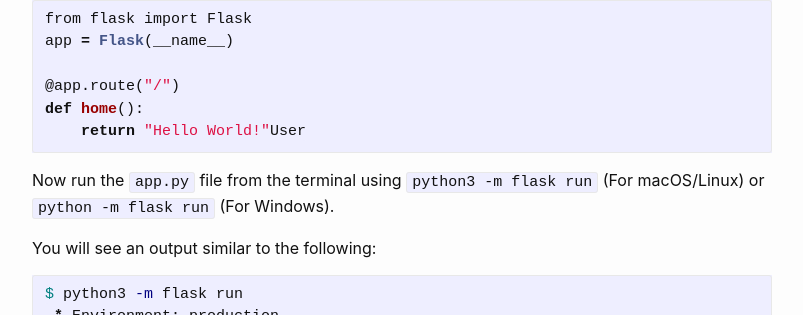
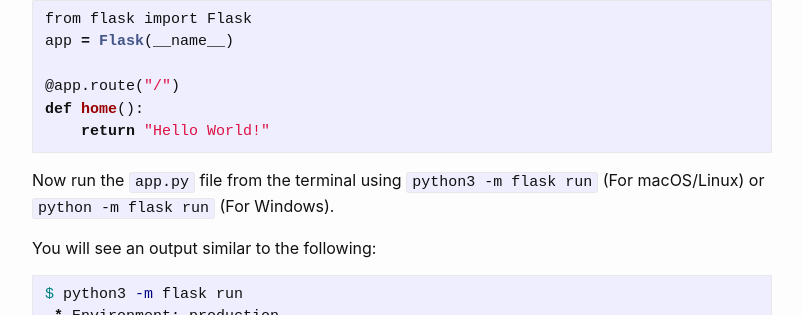
Before and after one commit to dwit013/dwit013.github.io, a Jekyll site: the page built from module/12/flask.md, in a window 1280 px wide and 900 px high, scrolled down 599 px. Shown: the part 137-452 px from the top of the window, without its empty margins (238-1041 px from the left). Built offline with Jekyll 4.4.1, drawn with Linux system fonts in a browser that asks for light colours; our own code applies the rules of GitHub Pages for plain Markdown files.

Commit message:
Flask Errors removed

````diff
--- a/module/12/flask.md
+++ b/module/12/flask.md
@@ -32,7 +32,7 @@ app = Flask(__name__)
 
 @app.route("/")
 def home():
-    return "Hello World!"User
+    return "Hello World!"
 ```
 
 Now run the `app.py` file from the terminal using `python3 -m flask run` (For macOS/Linux) or `python -m flask run` (For Windows).
````
Also changed, not shown: other parts of module/12/flask.md (+1 -1 lines).
